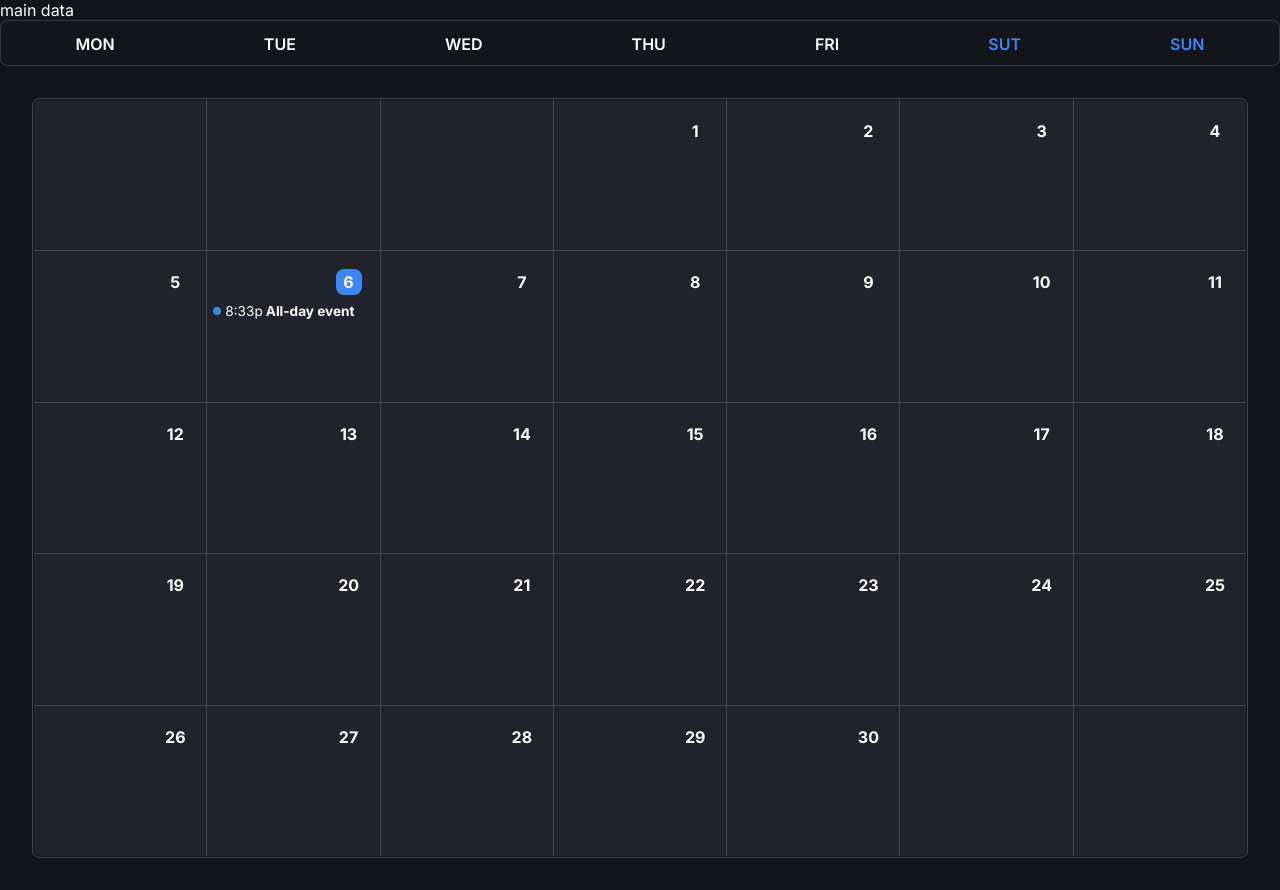
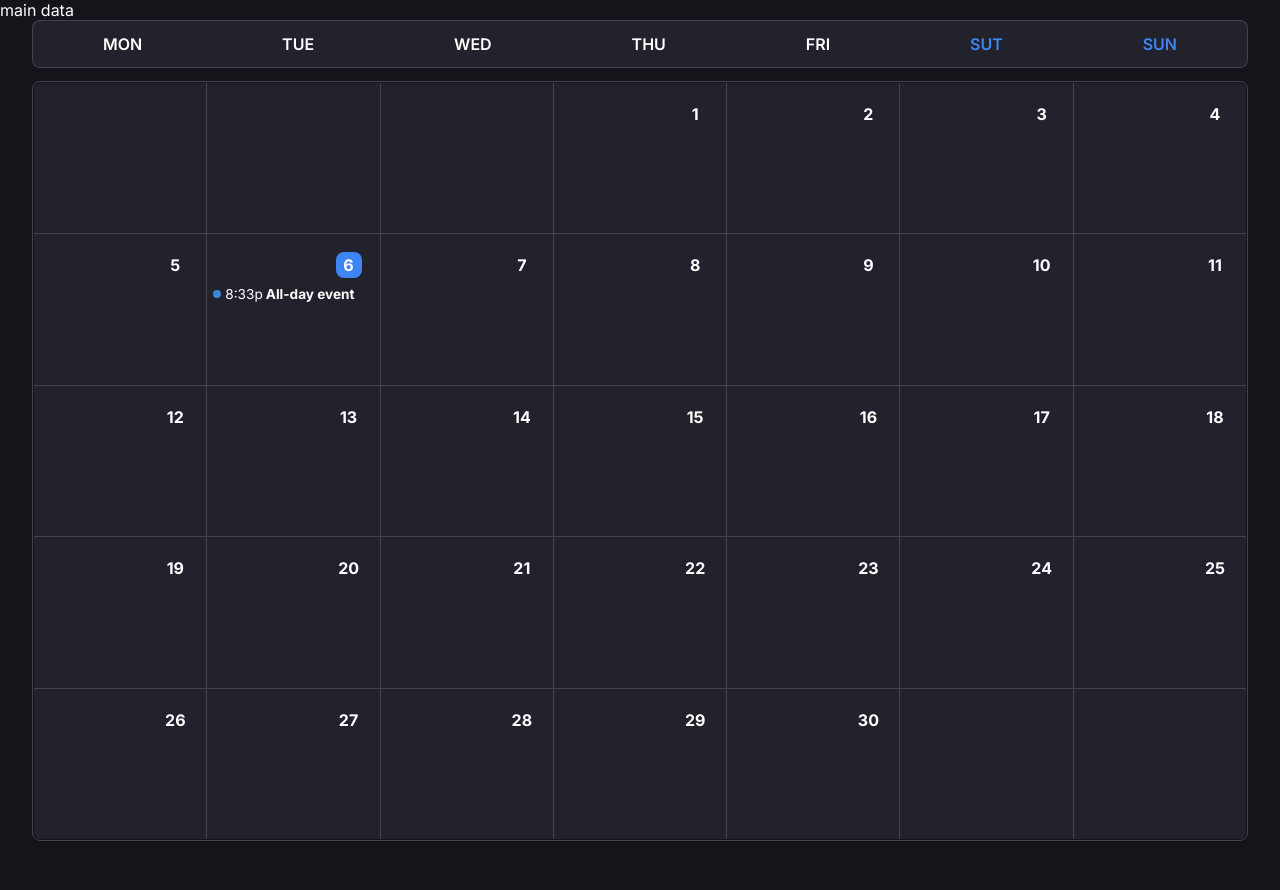
Before and after one commit to OlehZankiv/project-ff-planner-frontend, a React (Create React App) app: page /calendar in a window 1280 px wide. Built offline with nearby package versions, Linux system fonts and the light colour scheme.

Commit message:
Fixed styled of calendar_week

```diff
--- a/src/pages/calendar/components/Calendar.jsx
+++ b/src/pages/calendar/components/Calendar.jsx
@@ -76,7 +76,7 @@ const DayCell = styled.div`
 
 const CalendarWrapper = styled.section`
   ${({ theme: { colors } }) => css`
-    padding: 32px;
+    padding: 15px 32px 32px 32px;
 
     table {
       border-radius: 8px;
--- a/src/pages/calendar/components/CalendarWeek.jsx
+++ b/src/pages/calendar/components/CalendarWeek.jsx
@@ -2,8 +2,12 @@ import styled, { css } from "styled-components";
 import {
     useBreakpointValue,
 } from '../../../styles/breakpoints';
+import { useAppThemeContext } from '../../../styles/theme/provider'
 
 export const CalendarWeek = () => {
+    const { setThemeType } = useAppThemeContext()
+    setThemeType('dark')
+
       const mon = useBreakpointValue({
     desktopValue: 'mon',
     tabletValue: 'mon',
@@ -69,21 +73,23 @@ export const CalendarWeek = () => {
 }
 
 const WeekWrapper = styled.div`
-${({ theme: { colors } }) => css`
 max-width: 100%;
     max-height: 46px;
-    background: ${colors.background};
-    border: ${colors.calendarBorderDefault};
-    border-radius: 8px;
-    `}
+    padding: 0 32px;
 `;
 
 const WeekList = styled.ul`
-    display: flex;
+${({ theme: { colors } }) => css`
+display: flex;
     justify-content: space-around;
         padding: 0;
     margin: 0;
     list-style: none;
+        border: ${colors.calendarBorderDefault};
+            border-radius: 8px;
+                background: ${colors.content}; !important
+    `}
+
 `
 
 const WeekItem = styled.li`
```
